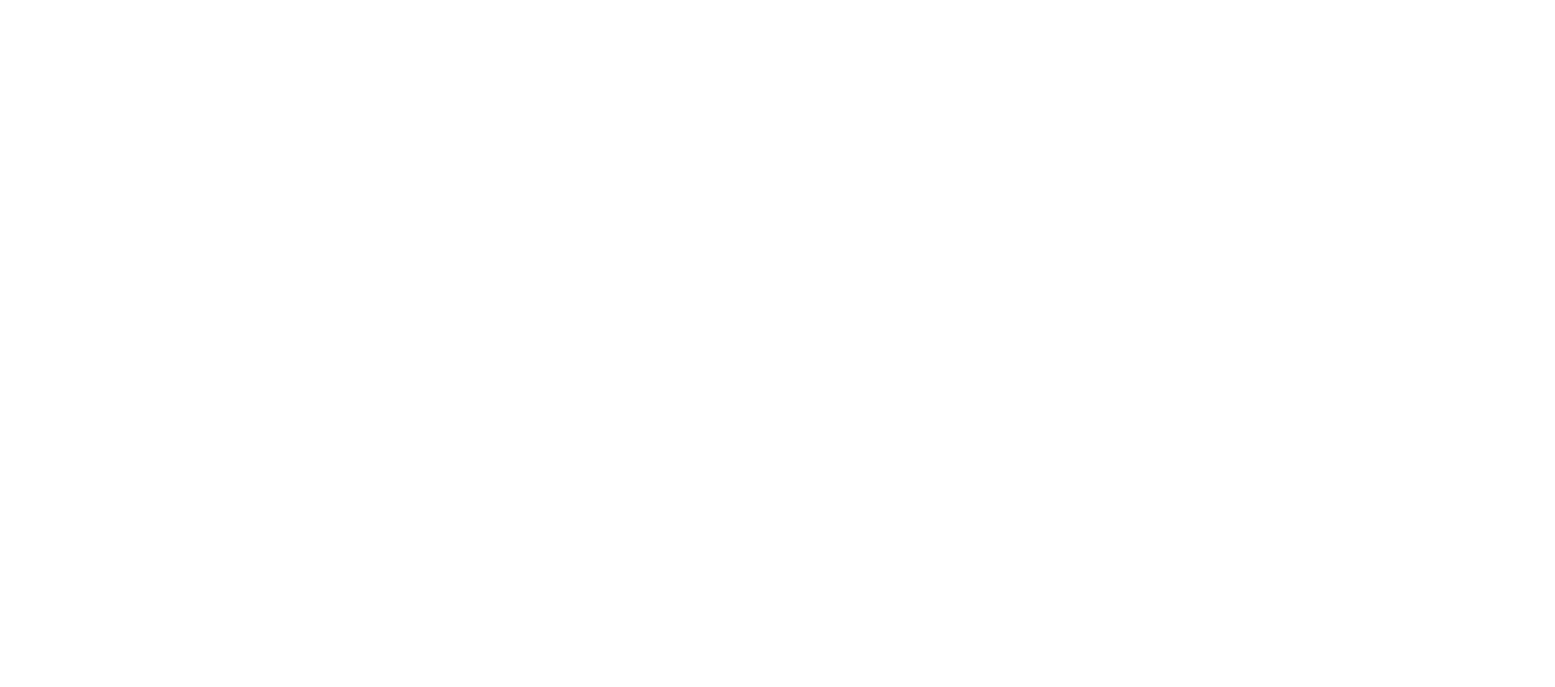
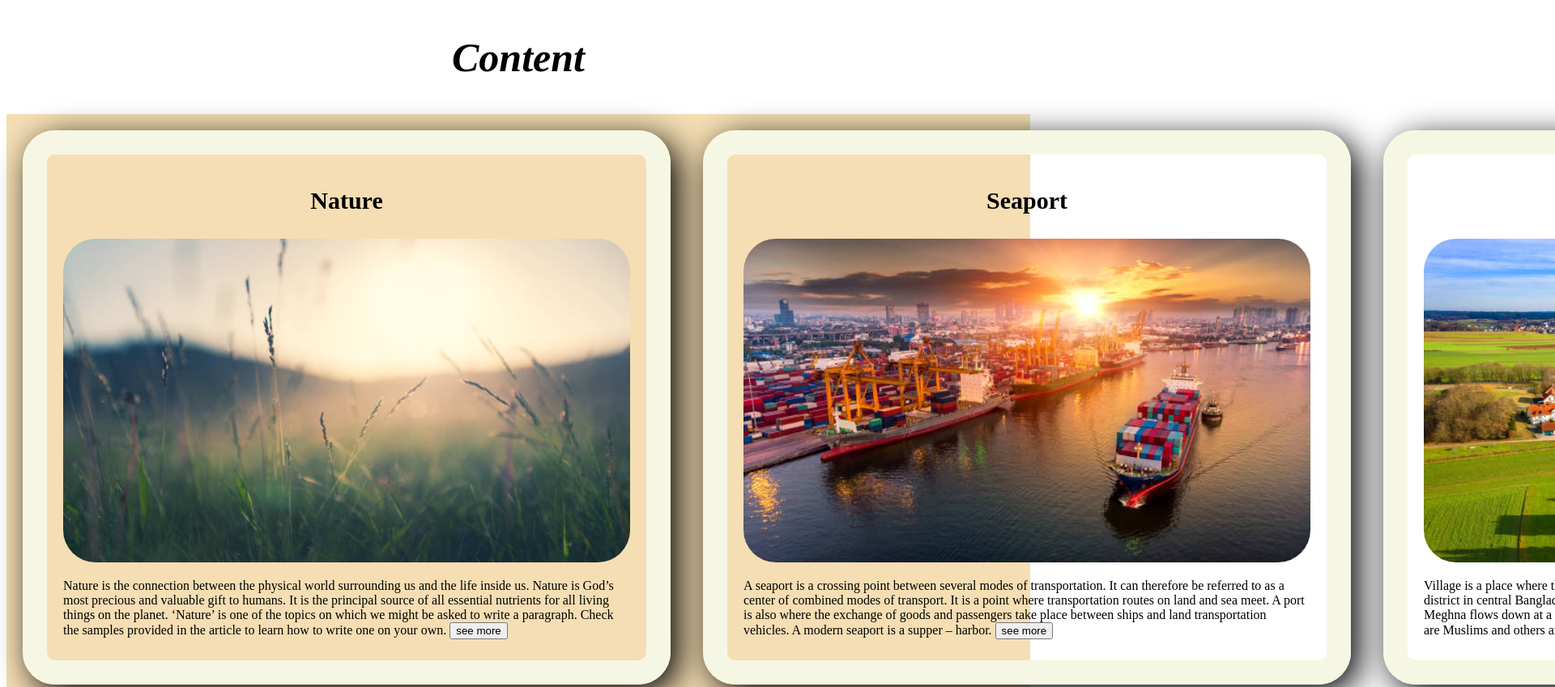
Before and after one commit to helal3419/My-first-Github-Report, a plain HTML site: page index.html in a window 1280 px wide. Shown: the top 849 px of the page at 81% size, 1920 px wide, since content can reach past the window. Before the commit the page ends 800 px from the top, so only its background shows below. Drawn offline with Linux system fonts and the light colour scheme.

Commit message:
content project

```diff
--- a/index.html
+++ b/index.html
@@ -4,8 +4,37 @@
     <meta charset="UTF-8">
     <meta name="viewport" content="width=device-width, initial-scale=1.0">
     <title>My First Github Repo</title>
+    <link rel="stylesheet" href="style.css">
+    <link rel="shortcut icon" href="picture/icon.jfif" type="image/x-icon">
 </head>
 <body>
+    <h2 id="content">Content</h2>
 
+   <div class="all">
+    <div class="div">
+        <h3 id="name">Nature</h3>
+        <img class="img" src="picture/nature.jpg" alt="">
+        <p>Nature is the connection between the physical world surrounding us and the life inside us. Nature is God’s most precious and valuable gift to humans. It is the principal source of all essential nutrients for all living things on the planet. ‘Nature’ is one of the topics on which we might be asked to write a paragraph. Check the samples provided in the article to learn how to write one on your own. <button>see more</button>
+
+</p>
+    </div>
+
+    <div class="div">
+        <h3 id="name">Seaport</h3>
+        <img class="img" src="picture/seaport.jpg" alt="">
+        <p>A seaport is a crossing point between several modes of transportation.  It can therefore be referred to as a center of combined modes of transport. It is a point where transportation routes on land and sea meet.  A port is also where the exchange of goods and passengers take place between ships and land transportation vehicles. A modern seaport is a supper – harbor. <button>see more</button></p>
+    </div>
+
+    <div class="div">
+        <h3 id="name">Village</h3>
+        <img class="img" src="picture/village.jpg" alt="">
+        <p>Village is a place where the identity of a person is based upon. The name of my village is Munshiganj, is a district in central Bangladesh. It is a part of the Dhaka Division. Total land area is 954 km.The famous river Meghna flows down at a near distance .Our village is densely populated. Most of the people of the village are Muslims and others are Hindus. <button>see more</button></p>
+    </div>
+
+
+
+
+
+   </div>
 </body>
 </html>
--- /dev/null
+++ b/style.css
@@ -0,0 +1,29 @@
+#content{
+    text-align: center;
+    font-size: 50px;
+    font-style: italic;
+
+}
+.div{
+    margin: 20px;
+    border: 30px solid rgb(246, 246, 228);
+    border-radius: 40px;
+    padding: 10px 20px;
+    box-shadow: 10px 10px 40px;
+}
+.all{
+    display: flex;
+    flex-direction: row;
+    background-color:wheat;
+}
+
+#name{
+    text-align: center;
+    font-size:30px ;
+}
+
+.img{
+    border-radius: 40px;
+    height: 400px;
+    width: 700px;
+}
```
Also changed, not shown: picture/icon.jfif (added), picture/nature.jpg (added), picture/seaport.jpg (added), picture/village.jpg (added).
